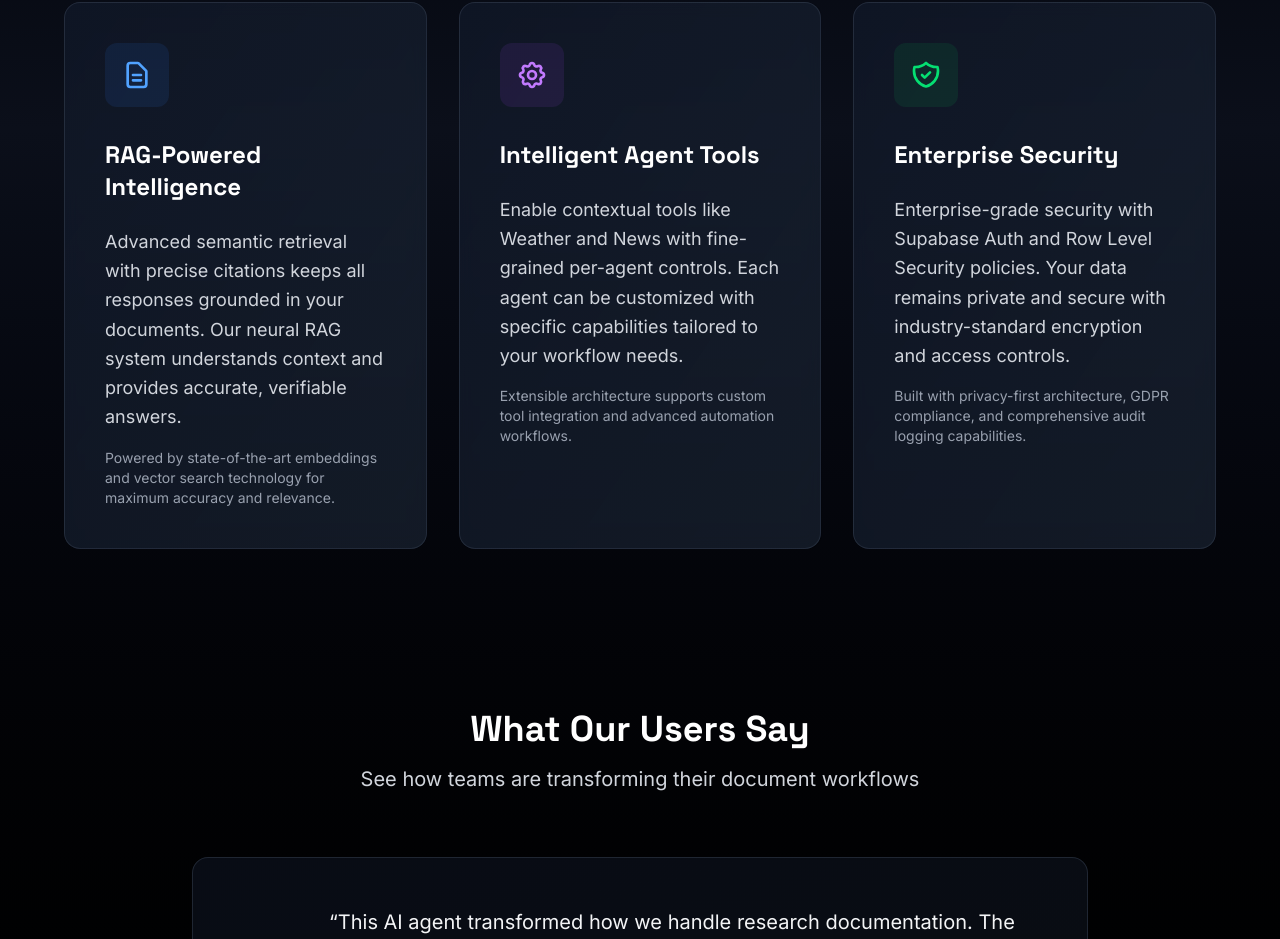
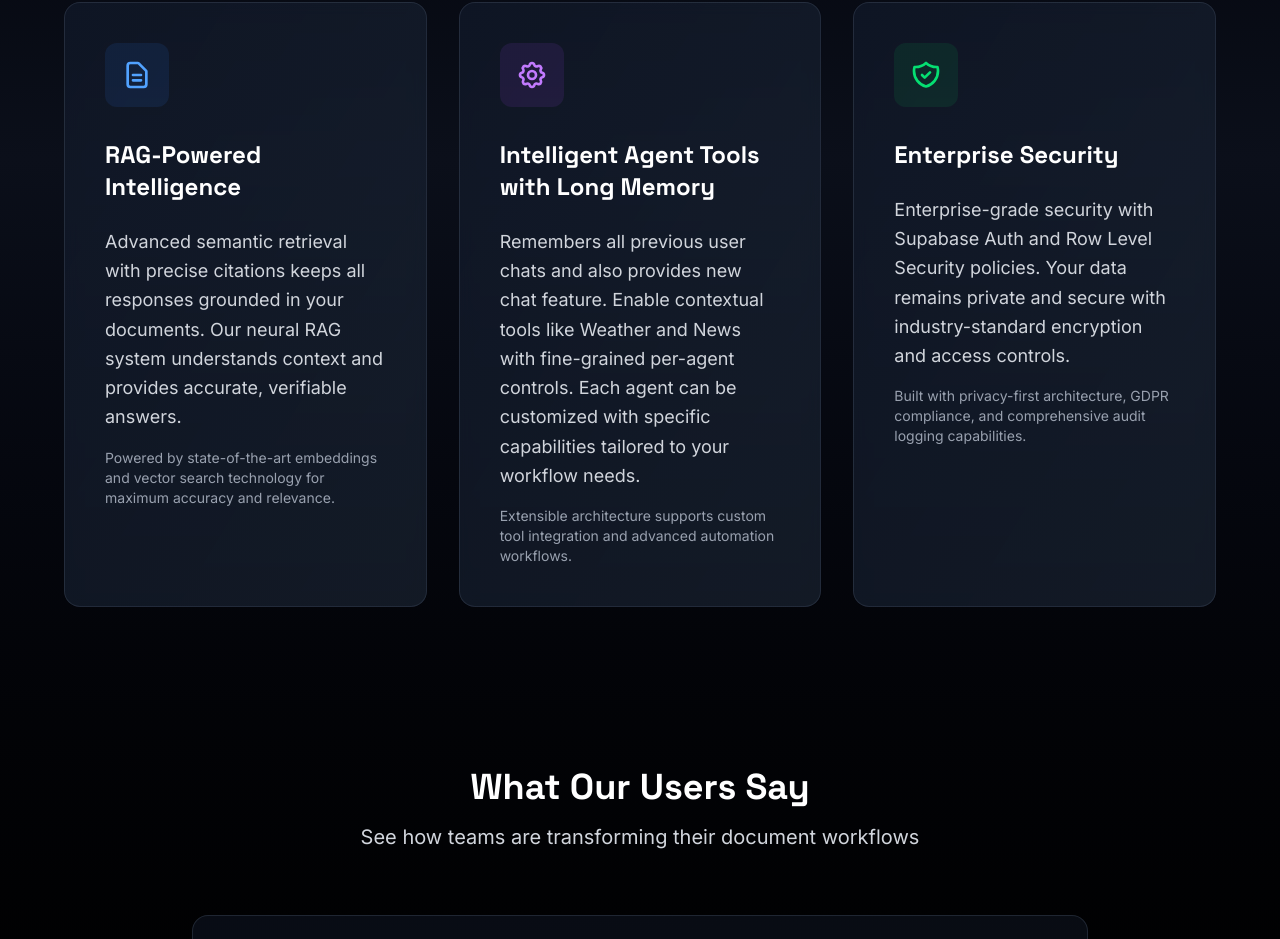
Before and after one commit to Shreyas707Makwana/AI-Powered-Personal-Agent-Platform, a Next.js app in the folder frontend/: page / in a window 1280 px wide. Shown: the part 1169-2108 px from the top of the page. Built offline with nearby package versions, Linux system fonts and the light colour scheme; no server answers.

Commit message:
made some changes on landing page [skip render]

```diff
--- a/frontend/src/app/page.tsx
+++ b/frontend/src/app/page.tsx
@@ -142,8 +142,8 @@ export default function LandingPage() {
                     <path strokeLinecap="round" strokeLinejoin="round" strokeWidth={2} d="M15 12a3 3 0 11-6 0 3 3 0 016 0z" />
                   </svg>
                 </div>
-                <h3 className="text-2xl font-bold font-heading text-white mb-6">Intelligent Agent Tools</h3>
-                <p className="text-gray-300 leading-relaxed text-lg mb-4">Enable contextual tools like Weather and News with fine-grained per-agent controls. Each agent can be customized with specific capabilities tailored to your workflow needs.</p>
+                <h3 className="text-2xl font-bold font-heading text-white mb-6">Intelligent Agent Tools with Long Memory</h3>
+                <p className="text-gray-300 leading-relaxed text-lg mb-4">Remembers all previous user chats and also provides new chat feature. Enable contextual tools like Weather and News with fine-grained per-agent controls. Each agent can be customized with specific capabilities tailored to your workflow needs.</p>
                 <p className="text-gray-400 text-sm">Extensible architecture supports custom tool integration and advanced automation workflows.</p>
               </div>
               <div className="bg-gradient-to-br from-gray-900/80 to-gray-800/60 backdrop-blur-sm border border-gray-700/50 p-10 rounded-2xl hover:scale-105 hover:shadow-2xl hover:-translate-y-2 transition-all duration-300 animate-slide-up group" style={{animationDelay: '0.3s'}}>
```
